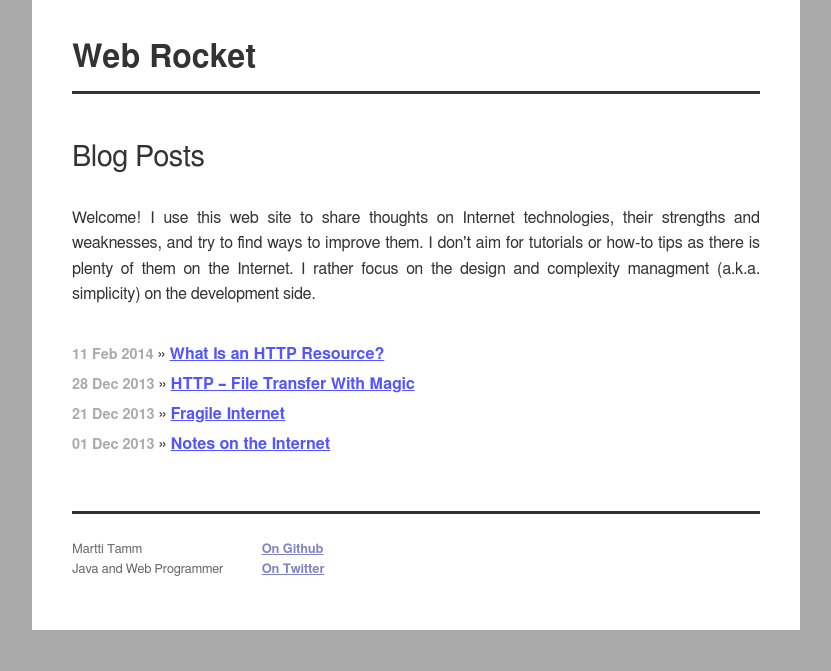
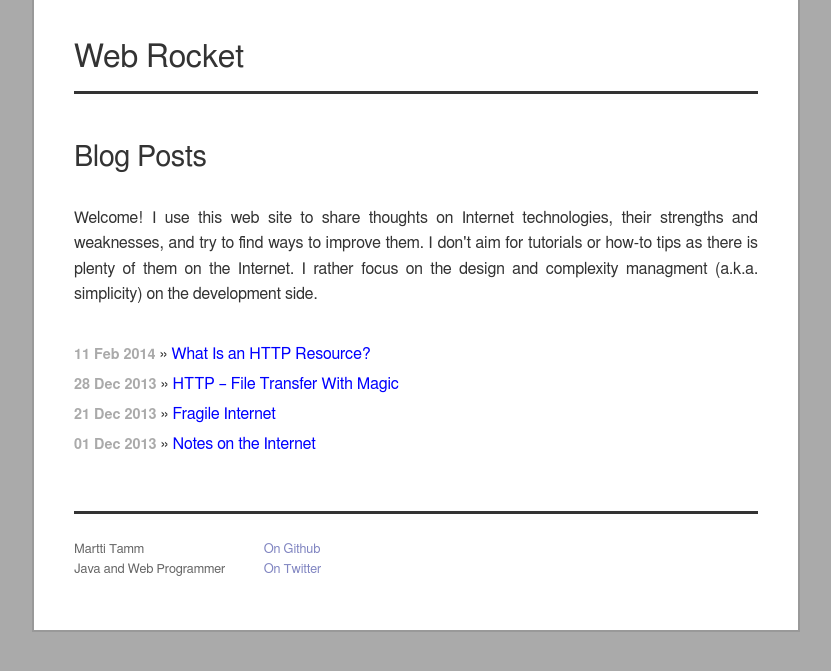
Before and after one commit to mrtamm/mrtamm.github.io, a Jekyll site: the page built from index.html, in a window 1280 px wide. Shown: the top 671 px of the page, without its empty margins (224-1055 px from the left). Built offline with Jekyll 4.4.1, drawn with Linux system fonts in a browser that asks for light colours; nearby versions of some CDN libraries; library files that are not in the unit come from our copies.

Commit message:
Updating links and page borders.

```diff
--- a/css/style.css
+++ b/css/style.css
@@ -2,17 +2,14 @@
 .chromeframe { position: absolute; top: 0; }
 
 body, select, input, textarea { color: #333; }
-
 em   { text-decoration: underline; font-style: normal; }
 ins  { background-color: #fcd700; color: #000; text-decoration: none; }
 mark { background-color: #fcd700; color: #000; font-style: italic; font-weight: bold; }
-
 input:-moz-placeholder    { color: #a9a9a9; }
 textarea:-moz-placeholder { color: #a9a9a9; }
-
-a         { color: #55f; font-weight: 600; }
-a:hover   { color: #69f; }
-a:visited { font-weight: 200; }
+a         { color: #00f; text-decoration: none; }
+a:hover   { color: #99f; text-decoration: underline; }
+a:visited { color: #66f;}
 
 /** custom follows **/
 html, body { height: 100%; }
@@ -41,6 +38,8 @@
 
 .page {
   background-color: #fff;
+  border: 2px solid #999;
+  border-top: 0px none;
   text-align: justify;
   max-width: 48em;
   margin: 0em auto;
```
